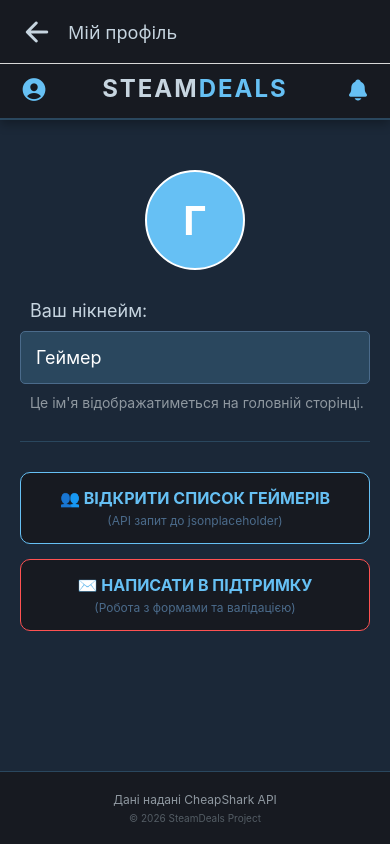
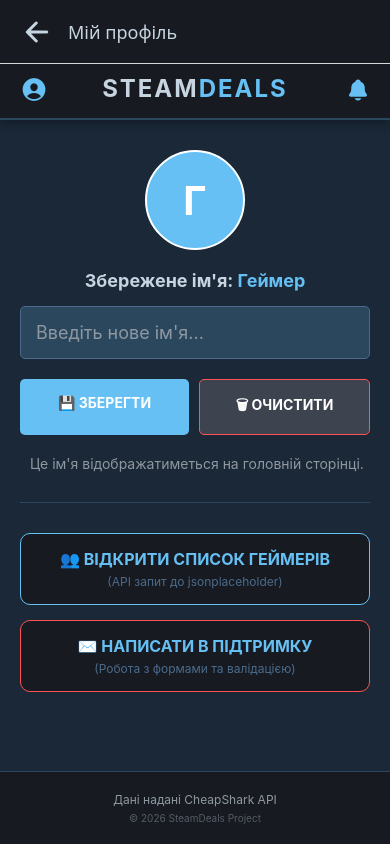
Before and after one commit to Dimon4ik-525/cross_platform, a React Native app: screen /Profile in a window 390 px wide. Built offline with nearby package versions, Linux system fonts and the light colour scheme; no server answers.

Commit message:
lab9 AsyncStorage

```diff
--- a/context/UserContext.js
+++ b/context/UserContext.js
@@ -1,4 +1,5 @@
-import React, { createContext, useState } from 'react';
+import React, { createContext, useState, useEffect } from 'react';
+import AsyncStorage from '@react-native-async-storage/async-storage'; // Додали імпорт AsyncStorage
 
 // 1. Створюємо сам контекст
 export const UserContext = createContext();
@@ -7,8 +8,46 @@
 export const UserProvider = ({ children }) => {
   const [userName, setUserName] = useState('Геймер'); // Значення за замовчуванням
 
+  // --- НОВИЙ ФУНКЦІОНАЛ ДЛЯ ЛАБОРАТОРНОЇ №9 ---
+
+  // 1. Завантаження збереженого імені при запуску додатка
+  useEffect(() => {
+    const loadName = async () => {
+      try {
+        const storedName = await AsyncStorage.getItem('userName');
+        if (storedName !== null) {
+          setUserName(storedName); // Якщо знайшли збережене ім'я - встановлюємо його
+        }
+      } catch (error) {
+        console.error('Помилка завантаження імені:', error);
+      }
+    };
+    loadName();
+  }, []); // Порожній масив означає, що це виконається лише один раз при старті
+
+  // 2. Функція для збереження імені (оновлює стан + записує в пам'ять)
+  const saveUserName = async (newName) => {
+    try {
+      await AsyncStorage.setItem('userName', newName);
+      setUserName(newName);
+    } catch (error) {
+      console.error('Помилка збереження імені:', error);
+    }
+  };
+
+  // 3. Функція для видалення імені з пам'яті
+  const clearUserName = async () => {
+    try {
+      await AsyncStorage.removeItem('userName');
+      setUserName('Геймер'); // Повертаємо значення за замовчуванням
+    } catch (error) {
+      console.error('Помилка очищення імені:', error);
+    }
+  };
+
   return (
-    <UserContext.Provider value={{ userName, setUserName }}>
+    // Передаємо нові функції у value, щоб інші екрани могли їх викликати
+    <UserContext.Provider value={{ userName, setUserName, saveUserName, clearUserName }}>
       {children}
     </UserContext.Provider>
   );
--- a/package.json
+++ b/package.json
@@ -11,7 +11,7 @@
   },
   "dependencies": {
     "@expo/metro-runtime": "~6.1.2",
-    "@react-native-async-storage/async-storage": "2.2.0",
+    "@react-native-async-storage/async-storage": "^2.2.0",
     "@react-navigation/native": "^7.1.28",
     "@react-navigation/stack": "^7.7.1",
     "expo": "~54.0.31",
--- a/screens/ProfileScreen.js
+++ b/screens/ProfileScreen.js
@@ -1,4 +1,4 @@
-import React, { useContext } from 'react';
+import React, { useContext, useState, useEffect } from 'react';
 import { View, Text, TextInput, StyleSheet, TouchableOpacity, ScrollView, Platform } from 'react-native';
 import { UserContext } from '../context/UserContext';
 import Header from '../components/Header';
@@ -6,8 +6,32 @@
 import { useNavigation } from '@react-navigation/native';
 
 export default function ProfileScreen() {
-  const { userName, setUserName } = useContext(UserContext);
+  // Дістаємо поточне ім'я та нові функції з контексту
+  const { userName, saveUserName, clearUserName } = useContext(UserContext);
   const navigation = useNavigation();
+
+  // Локальний стан для поля вводу
+  const [inputValue, setInputValue] = useState('');
+
+  // Підставляємо поточне ім'я в поле вводу при завантаженні екрану
+  useEffect(() => {
+    setInputValue(userName === 'Геймер' ? '' : userName);
+  }, [userName]);
+
+  // Обробник збереження
+  const handleSave = () => {
+    if (inputValue.trim()) {
+      saveUserName(inputValue);
+      if (Platform.OS === 'web') alert('Ім\'я успішно збережено в AsyncStorage!');
+    }
+  };
+
+  // Обробник очищення
+  const handleClear = () => {
+    clearUserName();
+    setInputValue('');
+    if (Platform.OS === 'web') alert('Пам\'ять AsyncStorage очищено!');
+  };
 
   return (
     <View style={styles.container}>
@@ -20,15 +44,29 @@
            </View>
         </View>
 
-        <Text style={styles.label}>Ваш нікнейм:</Text>
+        {/* Вимоги Лабораторної №9: Відображення збереженого імені */}
+        <Text style={styles.savedNameLabel}>
+          Збережене ім'я: <Text style={styles.highlight}>{userName}</Text>
+        </Text>
 
         <TextInput
           style={styles.input}
-          value={userName}
-          onChangeText={setUserName}
-          placeholder="Введіть ім'я"
+          value={inputValue}
+          onChangeText={setInputValue}
+          placeholder="Введіть нове ім'я..."
           placeholderTextColor="#8f98a0"
         />
+
+        {/* --- КНОПКИ ДЛЯ ЛАБОРАТОРНОЇ 9 --- */}
+        <View style={styles.actionButtonsRow}>
+          <TouchableOpacity style={[styles.actionBtn, styles.saveBtn]} onPress={handleSave}>
+            <Text style={styles.actionBtnText}>💾 ЗБЕРЕГТИ</Text>
+          </TouchableOpacity>
+
+          <TouchableOpacity style={[styles.actionBtn, styles.clearBtn]} onPress={handleClear}>
+            <Text style={styles.actionBtnText}>🗑 ОЧИСТИТИ</Text>
+          </TouchableOpacity>
+        </View>
 
         <Text style={styles.hint}>Це ім'я відображатиметься на головній сторінці.</Text>
 
@@ -43,9 +81,9 @@
           <Text style={styles.labSubText}>(API запит до jsonplaceholder)</Text>
         </TouchableOpacity>
 
-        {/* --- НОВА КНОПКА ДЛЯ ЛАБОРАТОРНОЇ 8 --- */}
+        {/* Кнопка Лаби 8 */}
         <TouchableOpacity
-          style={[styles.labButton, styles.supportButton]} // Додатковий стиль
+          style={[styles.labButton, styles.supportButton]}
           onPress={() => navigation.navigate('Support')}
         >
           <Text style={styles.labButtonText}>✉️ НАПИСАТИ В ПІДТРИМКУ</Text>
@@ -61,21 +99,31 @@
 
 const styles = StyleSheet.create({
   container: { flex: 1, backgroundColor: '#1b2838', justifyContent: 'space-between' },
-  content: { flexGrow: 1, alignItems: 'center', paddingTop: 50, paddingHorizontal: 20 },
+  content: { flexGrow: 1, alignItems: 'center', paddingTop: 30, paddingHorizontal: 20 },
 
-  avatarContainer: { marginBottom: 30 },
+  avatarContainer: { marginBottom: 20 },
   avatarPlaceholder: {
     width: 100, height: 100, borderRadius: 50, backgroundColor: '#66c0f4',
     justifyContent: 'center', alignItems: 'center', borderWidth: 2, borderColor: '#fff'
   },
   avatarText: { fontSize: 40, fontWeight: 'bold', color: '#fff' },
 
-  label: { color: '#c7d5e0', fontSize: 18, alignSelf: 'flex-start', marginBottom: 10, marginLeft: 10 },
+  savedNameLabel: { color: '#c7d5e0', fontSize: 18, marginBottom: 15, fontWeight: 'bold' },
+  highlight: { color: '#66c0f4' },
+
   input: {
     width: '100%', backgroundColor: '#2a475e', color: '#fff', fontSize: 18,
-    padding: 15, borderRadius: 5, borderWidth: 1, borderColor: '#4b6b8b', marginBottom: 10
+    padding: 15, borderRadius: 5, borderWidth: 1, borderColor: '#4b6b8b', marginBottom: 20,
+    ...Platform.select({ web: { outlineStyle: 'none' } })
   },
-  hint: { color: '#8f98a0', fontSize: 14, alignSelf: 'flex-start', marginLeft: 10 },
+
+  actionButtonsRow: { flexDirection: 'row', justifyContent: 'space-between', width: '100%', marginBottom: 10 },
+  actionBtn: { flex: 1, paddingVertical: 15, borderRadius: 5, alignItems: 'center', ...Platform.select({ web: { cursor: 'pointer' } }) },
+  saveBtn: { backgroundColor: '#66c0f4', marginRight: 10 },
+  clearBtn: { backgroundColor: '#3d4450', borderWidth: 1, borderColor: '#ff5252' },
+  actionBtnText: { color: '#fff', fontWeight: 'bold', fontSize: 14 },
+
+  hint: { color: '#8f98a0', fontSize: 14, alignSelf: 'flex-start', marginLeft: 10, marginTop: 10 },
 
   separator: { height: 1, backgroundColor: '#2a475e', width: '100%', marginVertical: 30 },
 
@@ -90,10 +138,9 @@
     width: '100%',
     ...Platform.select({ web: { cursor: 'pointer' } }),
   },
-  // Стиль відступу для кнопки підтримки
   supportButton: {
     marginTop: 15,
-    borderColor: '#ff5252', // Червона обводка для контрасту
+    borderColor: '#ff5252',
   },
   labButtonText: { color: '#66c0f4', fontWeight: 'bold', fontSize: 16 },
   labSubText: { color: '#4b6b8b', fontSize: 12, marginTop: 5 }
```
Also changed, not shown: 1 other file (tests, documents, lock files or other folders).
